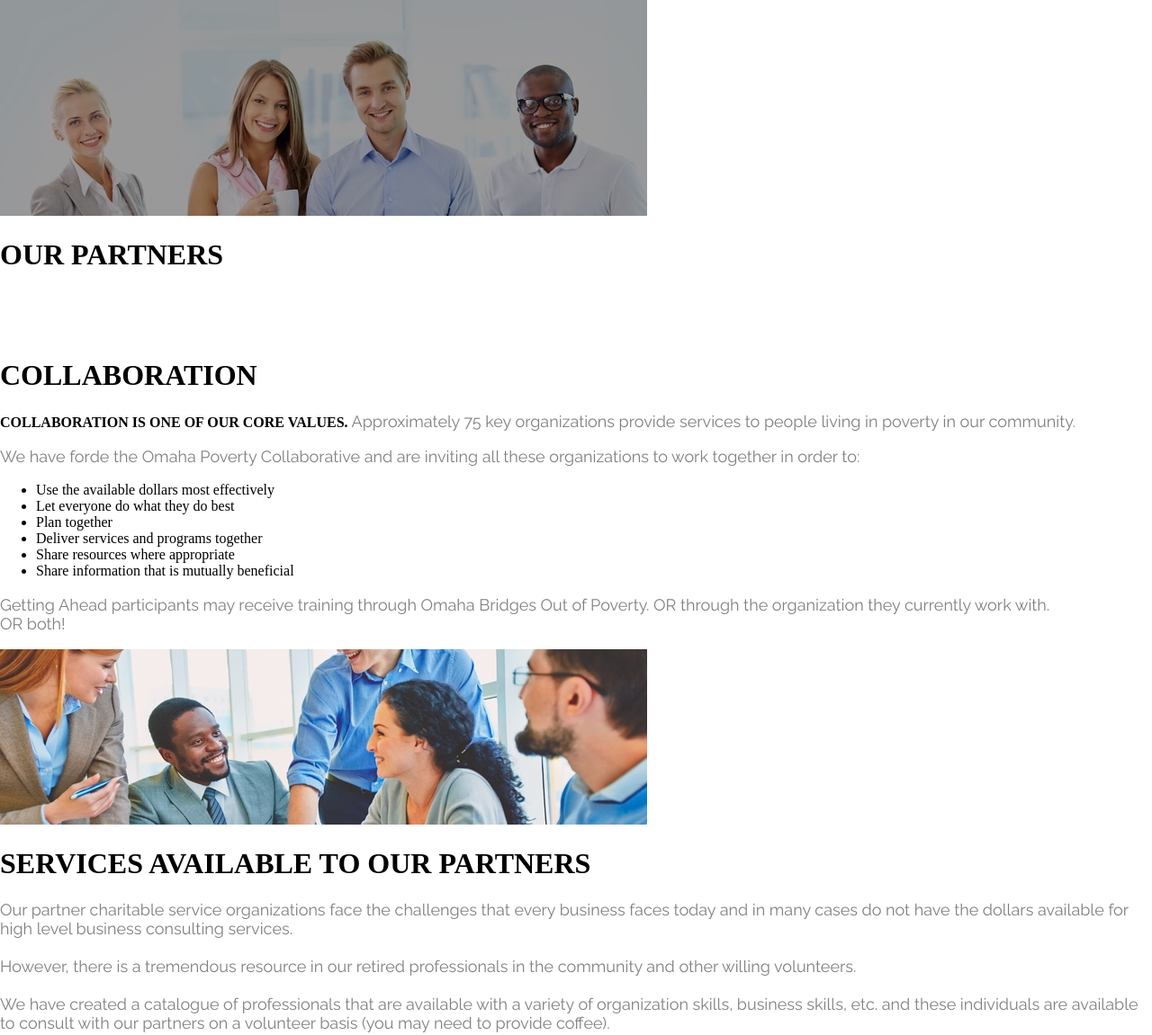
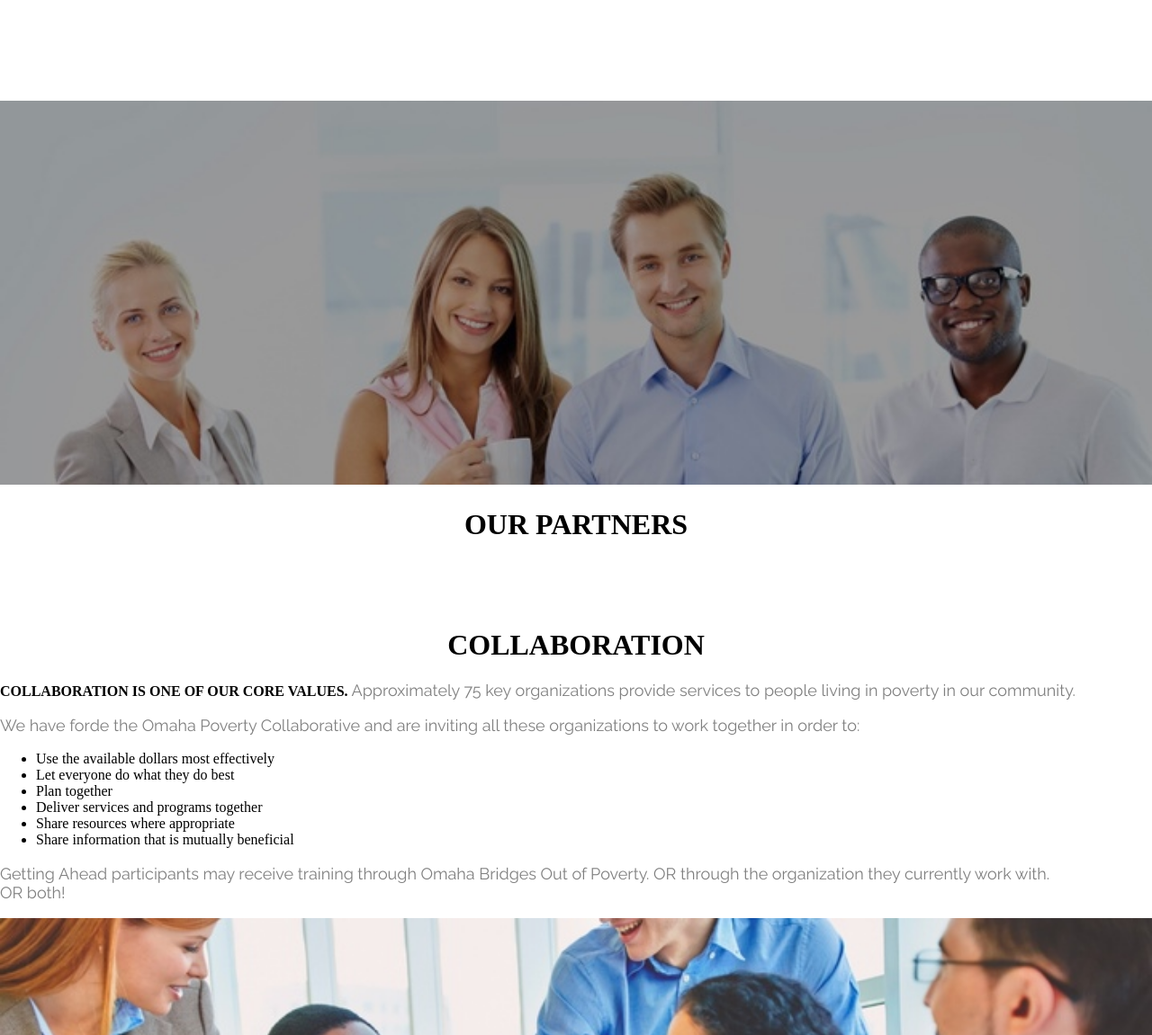
Before and after one commit to bridgesoutofpoverty/bridgesoutofpoverty.github.io, a plain HTML site: page partners.html in a window 1280 px wide. Shown: the top 1151 px of the page at 90% size. Drawn offline with nearby package versions, Linux system fonts and the light colour scheme; a script that the page names is missing.

Commit message:
1208 partners update

```diff
--- a/partners.html
+++ b/partners.html
@@ -7,6 +7,19 @@
     <link rel="stylesheet" type="text/css" href="bridges.css" />
 
     <style>
+
+        .main{
+            margin-top:14vh;
+        }
+
+        .partimg{
+            width:100%;
+        }
+
+        h1{
+            text-align:center;
+        }
+
      p{
         font-family:Raleway; sans-serif;
         color:grey;
@@ -34,8 +47,8 @@
   </head>
   <body>
 
-  <div>
- <img id="partners" src="partners.jpg"/>
+    <div class="main">
+    <img class="partimg" src="partners.jpg"/>
     <h1>OUR PARTNERS</h1>
     <br/>
     <br/>
@@ -57,7 +70,7 @@
         <p>Getting Ahead participants may receive training through Omaha Bridges Out of Poverty. OR through the organization they currently work with.<br/>OR both!</p>
     </div>
 
-  <img id="partners2" src="partners2.jpg"/>
+  <img class="partimg" src="partners2.jpg"/>
 
       <h1>SERVICES AVAILABLE TO OUR PARTNERS</h1>
 
```
